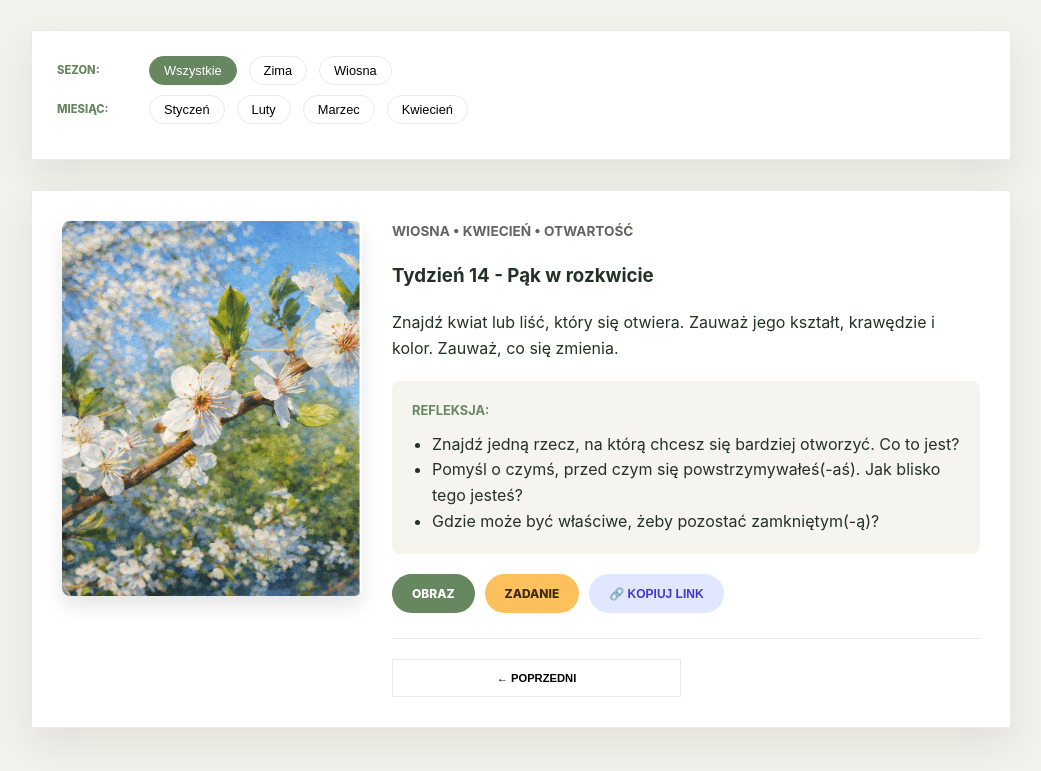
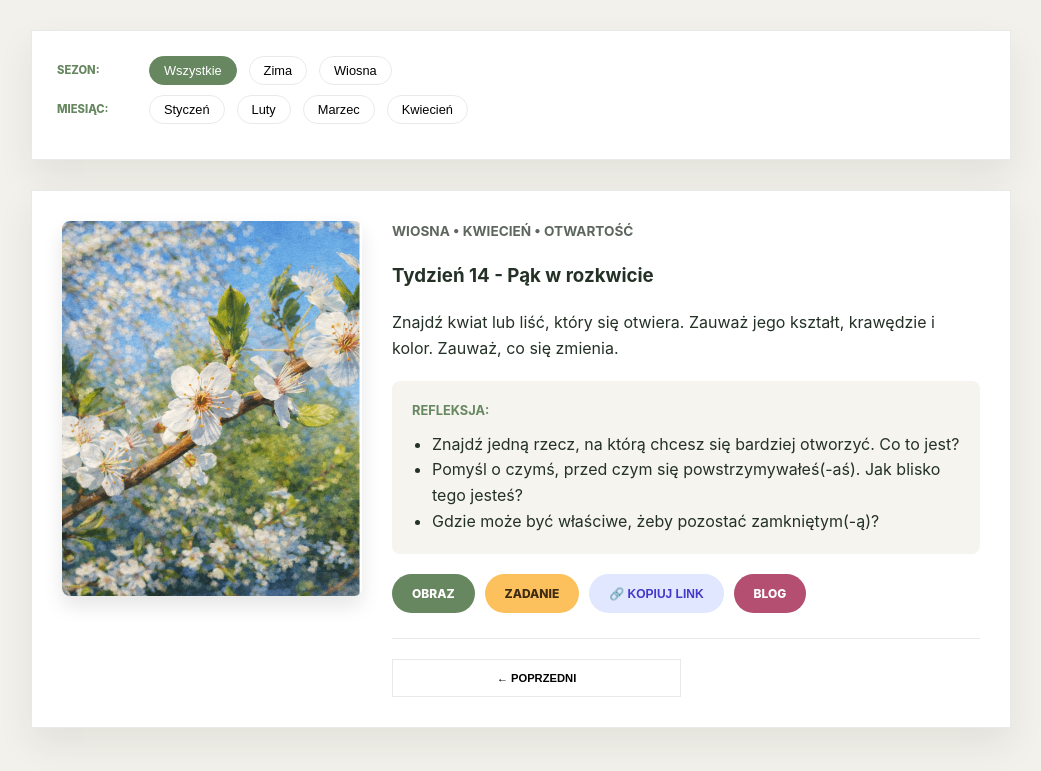
Before and after one commit to akonkia/domeknadrzewie, a Jekyll site: the page materialy/kapiele_miejskie/index.html, which Jekyll copies as it is, in a window 1280 px wide and 1167 px high. Shown: the part 389-1160 px from the top of the window, without its empty margins (119-1160 px from the left). Built offline with Jekyll 4.4.1, drawn with Linux system fonts in a browser that asks for light colours.

Commit message:
Update index.html

```diff
--- a/materialy/kapiele_miejskie/index.html
+++ b/materialy/kapiele_miejskie/index.html
@@ -100,6 +100,7 @@
     .btn-main { background: var(--sage); color: white; }
     .btn-alt { background: var(--gold); color: #3d2a10; }
     .btn-copy { background: #e0e7ff; color: #4338ca; }
+    .btn-blog { background: #b44f72; color: white; }
 
 
     .week-nav-row { display: flex; gap: 10px; margin-top: 25px; border-top: 1px solid var(--line); padding-top: 20px; }
@@ -154,17 +155,17 @@
 
   <script>
     const cardsData = [
-      { id: 1, title: "Cichy korzeń", theme: "Bezruch", season: "Zima", month: "Styczeń", body: "Wejdź powoli w zieloną przestrzeń. Rób częste pauzy. Usiądź lub stań nieruchomo na pięć minut.", reflection: ["Jakie dźwięki trwają, gdy otoczenie cichnie?", "Gdzie w moim ciele odczuwam stan bezruchu?"], img: "miejskie-kapiele-lesne-zima-styczen-01-cichy-korzen-A.png", imgB: "miejskie-kapiele-lesne-zima-styczen-01-cichy-korzen-B.png", insta: "DT_RCYoDvNk" },
-      { id: 2, title: "Ukryta siła", theme: "Wytrwałość", season: "Zima", month: "Styczeń", body: "Szukaj oznak wytrwałości — igieł wiecznie zielonych, mchu, porostów, szczelnie zamkniętych pąków. Dotykaj ich delikatnie.", reflection: ["Co/kto pomógł mi przetrwać trudne pory roku?", "W jakich okolicznościach czuję w sobie spokój?"], img: "miejskie-kapiele-lesne-zima-styczen-02-ukryta-sila-A.png", imgB: "miejskie-kapiele-lesne-zima-styczen-02-ukryta-sila-B.png", insta: "DUEAsDsjI_j" },
-      { id: 3, title: "Niespieszna Ścieżka", theme: "Powolność", season: "Zima", month: "Styczeń", body: "Idź o połowę wolniej niż zwykle. Niech twój oddech wyznacza rytm. Przy każdym kroku poczuj ziemię w pełni.", reflection: ["Co zaczynam zauważać dopiero wtedy, gdy nigdzie się nie spieszę?", "Dokąd w moim życiu biegnę bez potrzeby?"], img: "miejskie-kapiele-lesne-zima-styczen-03-niespieszna-sciezka-A.png", imgB: "miejskie-kapiele-lesne-zima-styczen-03-niespieszna-sciezka-B.png", insta: "DUV2YvGDUgG" },
-      { id: 4, title: "Światło, które sięga do nas", theme: "Przebudzenie", season: "Zima", month: "Styczeń", body: "Unieś dłoń w stronę światła. Pozwól, by ciepło spoczęło na twoich ubraniach, na skórze, i rozświetliło cichą przestrzeń w tobie.", reflection: ["Która część mnie jest gotowa sięgnąć po coś nowego?", "Co rozgrzewa mnie od środka?"], img: "miejskie-kapiele-lesne-zima-styczen-04-zimowe-swiatlo-A.png", imgB: "miejskie-kapiele-lesne-zima-styczen-04-zimowe-swiatlo-B.png", insta: "DUn-M6TDKpW" },
-      { id: 5, title: "Zimowy oddech", theme: "Odpoczynek", season: "Zima", month: "Luty", body: "Usiądź przy oknie lub na zewnątrz. Obserwuj miękkość każdego oddechu.", reflection: ["Co mogłoby znaczyć, odpoczywać bez poczucia winy?", "Które myśli wciąż krążą, a które mogę teraz wypuścić?"], img: "miejskie-kapiele-lesne-zima-luty-05-zimowy-oddech-A.png", imgB: "miejskie-kapiele-lesne-zima-luty-05-zimowy-oddech-B.png", insta: "DU6D4A6jk5L" },
-      { id: 6, title: "Ukryta iskra", theme: "Subtelna energia", season: "Zima", month: "Luty", body: "Szukaj małych miejsc, w których gromadzi się ciepło. Może to promień słońca na ścianie, albo szalik ogrzany Twoim oddechem.", reflection: ["Jakie ciepło noszę w sobie?", "Gdzie w moim życiu coś się zaczyna?"], img: "miejskie-kapiele-lesne-zima-luty-06-ukryta-iskra-A.png", imgB: "miejskie-kapiele-lesne-zima-luty-06-ukryta-iskra-B.png", insta: "DVMH6kOjGq_" },
-      { id: 7, title: "Oszroniony pąk", theme: "Potencjał", season: "Zima", month: "Luty", body: "Poszukaj krzewu albo drzewa i przyjrzyj się uważnie jego pąkom - małym obietnicom czekającym na odpowiednią chwilę.", reflection: ["Co dojrzewa we mnie po cichu?", "Jaki najmniejszy znak „już się zaczyna” potrafię dziś zauważyć?"], img: "miejskie-kapiele-lesne-zima-luty-07-oszroniony-pak-A.png", imgB: "miejskie-kapiele-lesne-zima-luty-07-oszroniony-pak-B.png", insta: "DVeJb09jrR4" },
-      { id: 8, title: "Pierwszy Chór", theme: "Przebudzenie", season: "Zima", month: "Luty", body: "Wyjdź na 2–3 minuty i posłuchaj. Zauważ, że długo było cicho, a teraz ptasi śpiew wyraźnie się wybija. Najpierw uchwyć jeden głos, potem poszerz uwagę na cały chór.", reflection: ["Co czuję, gdy cisza pęka: ulgę, ciepło, napięcie, spokój?", "Jakie „pierwsze nuty” wracają do mojego życia po okresie milczenia?"], img: "miejskie-kapiele-lesne-zima-luty-08-pierwszy-chor-A.png", imgB: "miejskie-kapiele-lesne-zima-luty-08-pierwszy-chor-B.png", insta: "DVwK83jDq6L" },
-      { id: 9, title: "Zimozielony", theme: "Stałość", season: "Zima", month: "Marzec", body: "Spędź chwilę przy jednym zimozielonym drzewie. Oddychaj razem z nim w rytmie: 4s wdech, 6s wydech.", reflection: ["Jakie małe rzeczy regularnie mnie uspokajają i podtrzymują?"], img: "miejskie-kapiele-lesne-zima-marzec-09-zimozielony-A.png", imgB: "miejskie-kapiele-lesne-zima-marzec-09-zimozielony-B.png", insta: "DWCI7kKDHlM" },
-      { id: 10, title: "Odwilż", theme: "Rozluźnianie", season: "Wiosna", month: "Marzec", body: "Wyjdź na zewnątrz i poszukaj oznak roztopu: małych kałuż, ciemniejącej kory, cichego połysku mokrej ziemi.", reflection: ["Gdzie w moim życiu mogę bezpiecznie trochę zmięknąć?", "Co się zmienia, gdy pozwalam tej chwili być dokładnie taką, jaka jest, bez trzymania się i oporu?"], img: "miejskie-kapiele-lesne-wiosna-marzec-10-odwilz-A.png", imgB: "miejskie-kapiele-lesne-wiosna-marzec-10-odwilz-B.png", insta: "DWUK6lDjNqX" },
-      { id: 11, title: "Przebudzenie Ziemi", theme: "Odradzanie", season: "Wiosna", month: "Marzec", body: "Wyjdź na zewnątrz i zatrzymaj się na moment. Wsłuchaj się w ciche sygnały powracającego życia: śpiew ptaków, dalekie nawoływania, łagodny ruch w gałęziach. Dostrzeż to, co nieśmiało się pojawia.", reflection: ["Jakie dźwięki zwiastują dla mnie odnowę?","Co zaczyna kiełkować w moim życiu, powoli, lecz pewnie?", "Czy potrafię pozwolić temu procesowi toczyć się we własnym rytmie?"], img: "miejskie-kapiele-lesne-wiosna-marzec-11-przebudzenie-ziemi-A.png", imgB: "miejskie-kapiele-lesne-wiosna-marzec-11-przebudzenie-ziemi-B.png", insta: "DWmN1KkDhq_" },
+      { id: 1, title: "Cichy korzeń", theme: "Bezruch", season: "Zima", month: "Styczeń", body: "Wejdź powoli w zieloną przestrzeń. Rób częste pauzy. Usiądź lub stań nieruchomo na pięć minut.", reflection: ["Jakie dźwięki trwają, gdy otoczenie cichnie?", "Gdzie w moim ciele odczuwam stan bezruchu?"], img: "miejskie-kapiele-lesne-zima-styczen-01-cichy-korzen-A.png", imgB: "miejskie-kapiele-lesne-zima-styczen-01-cichy-korzen-B.png", blog: "DT_RCYoDvNk" },
+      { id: 2, title: "Ukryta siła", theme: "Wytrwałość", season: "Zima", month: "Styczeń", body: "Szukaj oznak wytrwałości — igieł wiecznie zielonych, mchu, porostów, szczelnie zamkniętych pąków. Dotykaj ich delikatnie.", reflection: ["Co/kto pomógł mi przetrwać trudne pory roku?", "W jakich okolicznościach czuję w sobie spokój?"], img: "miejskie-kapiele-lesne-zima-styczen-02-ukryta-sila-A.png", imgB: "miejskie-kapiele-lesne-zima-styczen-02-ukryta-sila-B.png", blog: "DUEAsDsjI_j" },
+      { id: 3, title: "Niespieszna Ścieżka", theme: "Powolność", season: "Zima", month: "Styczeń", body: "Idź o połowę wolniej niż zwykle. Niech twój oddech wyznacza rytm. Przy każdym kroku poczuj ziemię w pełni.", reflection: ["Co zaczynam zauważać dopiero wtedy, gdy nigdzie się nie spieszę?", "Dokąd w moim życiu biegnę bez potrzeby?"], img: "miejskie-kapiele-lesne-zima-styczen-03-niespieszna-sciezka-A.png", imgB: "miejskie-kapiele-lesne-zima-styczen-03-niespieszna-sciezka-B.png", blog: "DUV2YvGDUgG" },
+      { id: 4, title: "Światło, które sięga do nas", theme: "Przebudzenie", season: "Zima", month: "Styczeń", body: "Unieś dłoń w stronę światła. Pozwól, by ciepło spoczęło na twoich ubraniach, na skórze, i rozświetliło cichą przestrzeń w tobie.", reflection: ["Która część mnie jest gotowa sięgnąć po coś nowego?", "Co rozgrzewa mnie od środka?"], img: "miejskie-kapiele-lesne-zima-styczen-04-zimowe-swiatlo-A.png", imgB: "miejskie-kapiele-lesne-zima-styczen-04-zimowe-swiatlo-B.png", blog: "DUn-M6TDKpW" },
+      { id: 5, title: "Zimowy oddech", theme: "Odpoczynek", season: "Zima", month: "Luty", body: "Usiądź przy oknie lub na zewnątrz. Obserwuj miękkość każdego oddechu.", reflection: ["Co mogłoby znaczyć, odpoczywać bez poczucia winy?", "Które myśli wciąż krążą, a które mogę teraz wypuścić?"], img: "miejskie-kapiele-lesne-zima-luty-05-zimowy-oddech-A.png", imgB: "miejskie-kapiele-lesne-zima-luty-05-zimowy-oddech-B.png", blog: "DU6D4A6jk5L" },
+      { id: 6, title: "Ukryta iskra", theme: "Subtelna energia", season: "Zima", month: "Luty", body: "Szukaj małych miejsc, w których gromadzi się ciepło. Może to promień słońca na ścianie, albo szalik ogrzany Twoim oddechem.", reflection: ["Jakie ciepło noszę w sobie?", "Gdzie w moim życiu coś się zaczyna?"], img: "miejskie-kapiele-lesne-zima-luty-06-ukryta-iskra-A.png", imgB: "miejskie-kapiele-lesne-zima-luty-06-ukryta-iskra-B.png", blog: "DVMH6kOjGq_" },
+      { id: 7, title: "Oszroniony pąk", theme: "Potencjał", season: "Zima", month: "Luty", body: "Poszukaj krzewu albo drzewa i przyjrzyj się uważnie jego pąkom - małym obietnicom czekającym na odpowiednią chwilę.", reflection: ["Co dojrzewa we mnie po cichu?", "Jaki najmniejszy znak „już się zaczyna” potrafię dziś zauważyć?"], img: "miejskie-kapiele-lesne-zima-luty-07-oszroniony-pak-A.png", imgB: "miejskie-kapiele-lesne-zima-luty-07-oszroniony-pak-B.png", blog: "DVeJb09jrR4" },
+      { id: 8, title: "Pierwszy Chór", theme: "Przebudzenie", season: "Zima", month: "Luty", body: "Wyjdź na 2–3 minuty i posłuchaj. Zauważ, że długo było cicho, a teraz ptasi śpiew wyraźnie się wybija. Najpierw uchwyć jeden głos, potem poszerz uwagę na cały chór.", reflection: ["Co czuję, gdy cisza pęka: ulgę, ciepło, napięcie, spokój?", "Jakie „pierwsze nuty” wracają do mojego życia po okresie milczenia?"], img: "miejskie-kapiele-lesne-zima-luty-08-pierwszy-chor-A.png", imgB: "miejskie-kapiele-lesne-zima-luty-08-pierwszy-chor-B.png", blog: "DVwK83jDq6L" },
+      { id: 9, title: "Zimozielony", theme: "Stałość", season: "Zima", month: "Marzec", body: "Spędź chwilę przy jednym zimozielonym drzewie. Oddychaj razem z nim w rytmie: 4s wdech, 6s wydech.", reflection: ["Jakie małe rzeczy regularnie mnie uspokajają i podtrzymują?"], img: "miejskie-kapiele-lesne-zima-marzec-09-zimozielony-A.png", imgB: "miejskie-kapiele-lesne-zima-marzec-09-zimozielony-B.png", blog: "DWCI7kKDHlM" },
+      { id: 10, title: "Odwilż", theme: "Rozluźnianie", season: "Wiosna", month: "Marzec", body: "Wyjdź na zewnątrz i poszukaj oznak roztopu: małych kałuż, ciemniejącej kory, cichego połysku mokrej ziemi.", reflection: ["Gdzie w moim życiu mogę bezpiecznie trochę zmięknąć?", "Co się zmienia, gdy pozwalam tej chwili być dokładnie taką, jaka jest, bez trzymania się i oporu?"], img: "miejskie-kapiele-lesne-wiosna-marzec-10-odwilz-A.png", imgB: "miejskie-kapiele-lesne-wiosna-marzec-10-odwilz-B.png", blog: "DWUK6lDjNqX" },
+      { id: 11, title: "Przebudzenie Ziemi", theme: "Odradzanie", season: "Wiosna", month: "Marzec", body: "Wyjdź na zewnątrz i zatrzymaj się na moment. Wsłuchaj się w ciche sygnały powracającego życia: śpiew ptaków, dalekie nawoływania, łagodny ruch w gałęziach. Dostrzeż to, co nieśmiało się pojawia.", reflection: ["Jakie dźwięki zwiastują dla mnie odnowę?","Co zaczyna kiełkować w moim życiu, powoli, lecz pewnie?", "Czy potrafię pozwolić temu procesowi toczyć się we własnym rytmie?"], img: "miejskie-kapiele-lesne-wiosna-marzec-11-przebudzenie-ziemi-A.png", imgB: "miejskie-kapiele-lesne-wiosna-marzec-11-przebudzenie-ziemi-B.png", blog: "DWmN1KkDhq_" },
     {
   id: 12,
   title: "Poranne Szepty",
@@ -179,7 +180,7 @@
   ],
   img: "wiosna-marzec-tydzien-12-poranne-szepty-wiosenne-paki-niebo-12A.png",
   imgB: "wiosna-marzec-tydzien-12-poranne-szepty-wiosenne-paki-niebo-12B.png",
-  insta: "DWszgyEjOc_"
+  blog: "DWszgyEjOc_"
 },
             {
   id: 13,
@@ -241,6 +242,7 @@
               <a href="${imgPath}${card.img}?v=2026" download class="btn-main">Obraz</a>
               <a href="${imgPath}${card.imgB}?v=2026" download class="btn-alt">Zadanie</a>
               <button onclick="copyLink(${card.id})" class="btn-copy">🔗 Kopiuj link</button>
+              <a href="https://domeknadrzewie.edu.pl/blog/${card.blog}/" target="_blank" class="btn-blog">Blog</a>
 
             </div>
             ${isSingleView ? `
```
Also changed, not shown: other parts of materialy/kapiele_miejskie/index.html (+2 -2 lines).
